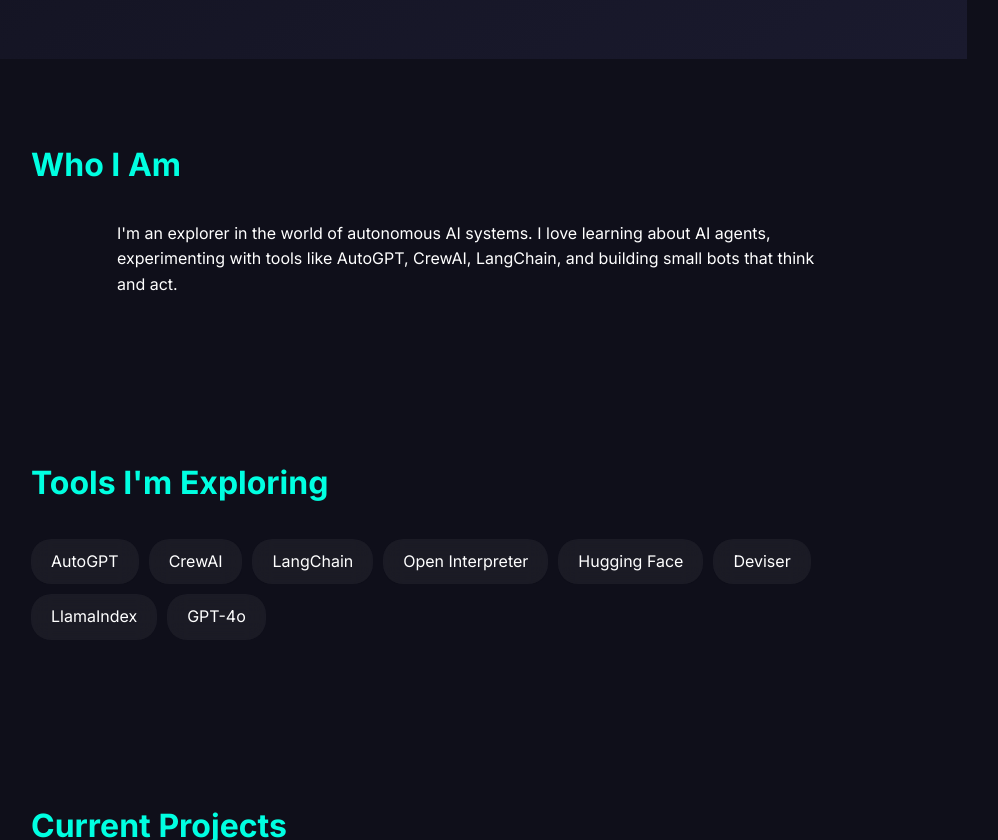
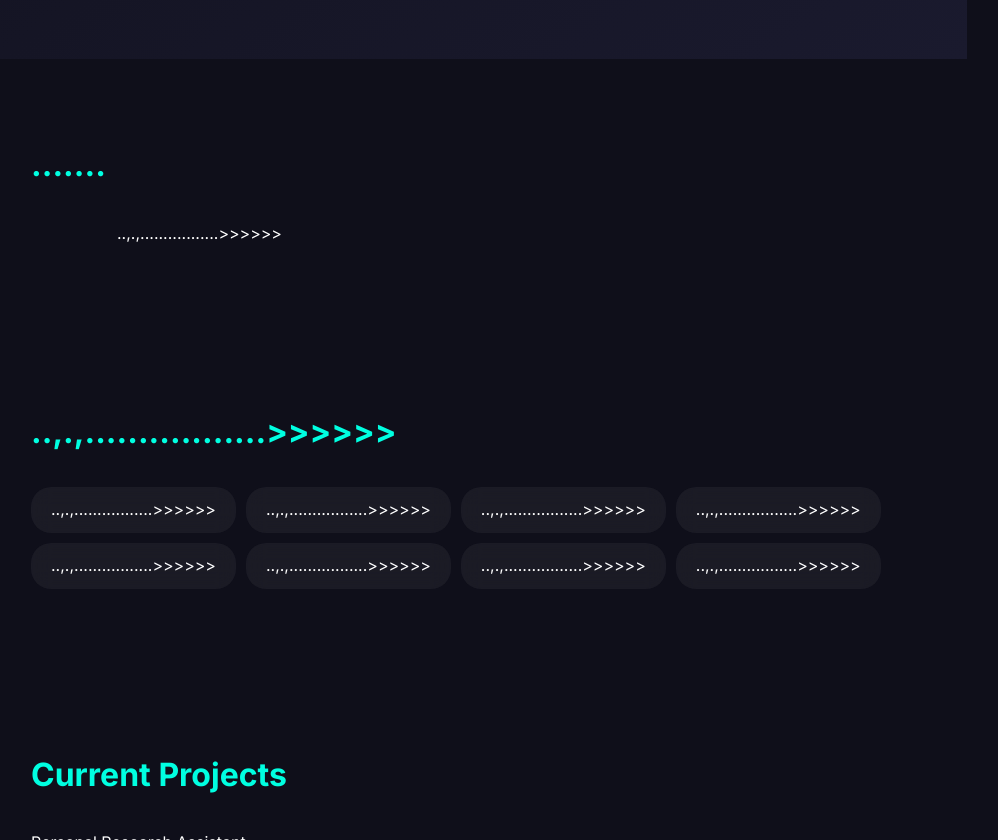
Before and after one commit to mmuzzamal/muzzamal, a plain HTML site: page index.html in a window 1280 px wide. Shown: the part 820-1660 px from the top of the page, without its empty margins (173-1171 px from the left). Drawn offline with Linux system fonts and the light colour scheme.

Commit message:
Update index.html

```diff
--- a/index.html
+++ b/index.html
@@ -3,7 +3,7 @@
 <head>
   <meta charset="UTF-8" />
   <meta name="viewport" content="width=device-width, initial-scale=1.0"/>
-  <title>AI Explorer | Learning AI Agents</title>
+  <title> Learning </title>
   <link href="https://fonts.googleapis.com/css2?family=Inter:wght@400;600;700&family=JetBrains+Mono&display=swap" rel="stylesheet">
   <script src="https://kit.fontawesome.com/a076d05399.js" crossorigin="anonymous"></script>
   <style>
@@ -196,28 +196,28 @@
   </header>
 
   <section class="hero">
-    <h1>I'm exploring AI agents</h1>
+    <h1>^_^ <3</h1>
     <div class="typing" id="typewriter"></div>
   </section>
 
   <section id="about" class="about">
-    <h2 class="section-title">Who I Am</h2>
+    <h2 class="section-title">.......</h2>
     <p>
-      I'm an explorer in the world of autonomous AI systems. I love learning about AI agents, experimenting with tools like AutoGPT, CrewAI, LangChain, and building small bots that think and act.
+     ..,.,.................>>>>>>
     </p>
   </section>
 
   <section id="tools" class="tools">
-    <h2 class="section-title">Tools I'm Exploring</h2>
+    <h2 class="section-title">  ..,.,.................>>>>>></h2>
     <ul>
-      <li>AutoGPT</li>
-      <li>CrewAI</li>
-      <li>LangChain</li>
-      <li>Open Interpreter</li>
-      <li>Hugging Face</li>
-      <li>Deviser</li>
-      <li>LlamaIndex</li>
-      <li>GPT-4o</li>
+      <li>  ..,.,.................>>>>>></li>
+      <li>  ..,.,.................>>>>>></li>
+      <li>  ..,.,.................>>>>>></li>
+      <li>  ..,.,.................>>>>>></li>
+      <li>  ..,.,.................>>>>>></li>
+      <li>  ..,.,.................>>>>>></li>
+      <li>  ..,.,.................>>>>>></li>
+      <li>  ..,.,.................>>>>>></li>
     </ul>
   </section>
 
```
